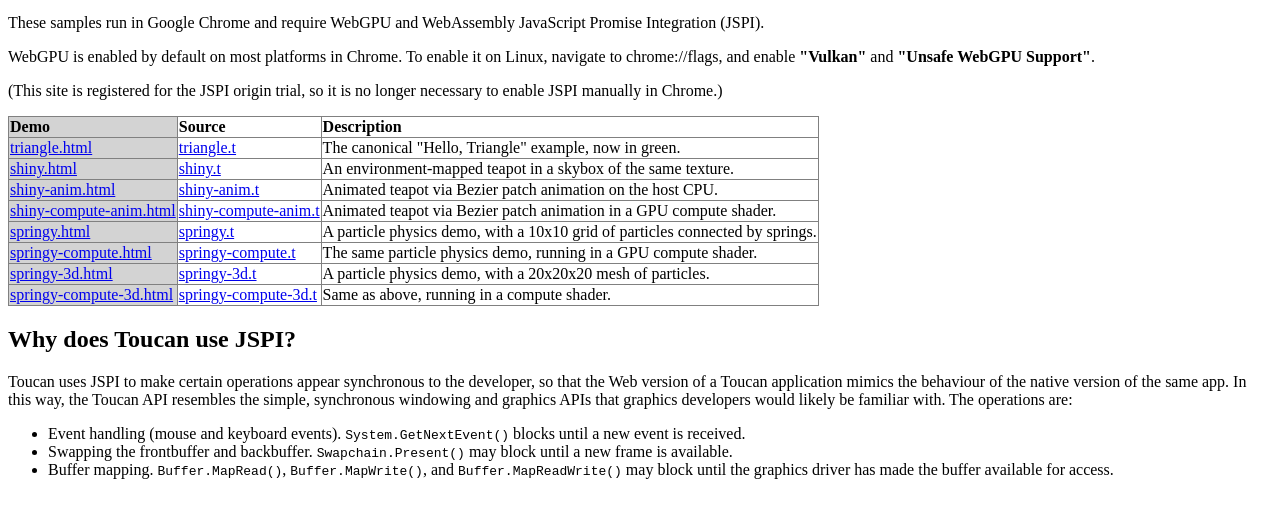
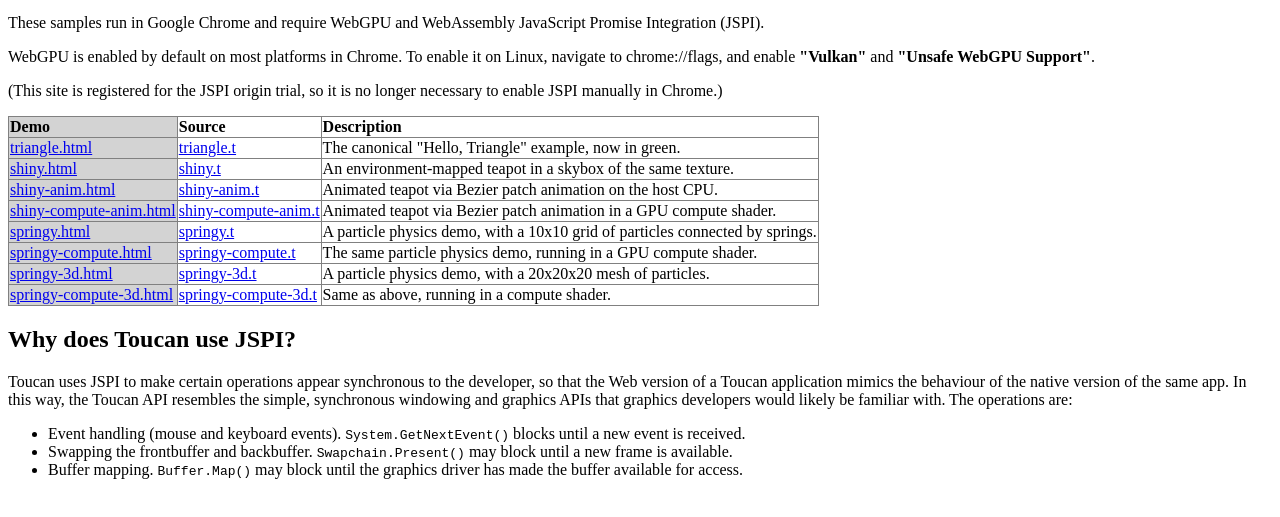
Before and after one commit to SenorBlanco/toucan-samples, a plain HTML site: page index.html in a window 1280 px wide. Shown: the part 159-676 px from the top of the page. Drawn offline with Linux system fonts and the light colour scheme.

Commit message:
Update JSPI docs to Buffer.Map().

```diff
--- a/index.html
+++ b/index.html
@@ -76,7 +76,7 @@
 <ul>
 <li> Event handling (mouse and keyboard events). <code>System.GetNextEvent()</code> blocks until a new event is received.
 <li> Swapping the frontbuffer and backbuffer. <code>Swapchain.Present()</code> may block until a new frame is available.
-<li> Buffer mapping. <code>Buffer.MapRead()</code>, <code>Buffer.MapWrite()</code>, and <code>Buffer.MapReadWrite()</code> may block until the graphics driver has made the buffer available for access.
+<li> Buffer mapping. <code>Buffer.Map()</code> may block until the graphics driver has made the buffer available for access.
 </ul>
 </body>
 </html>
```
